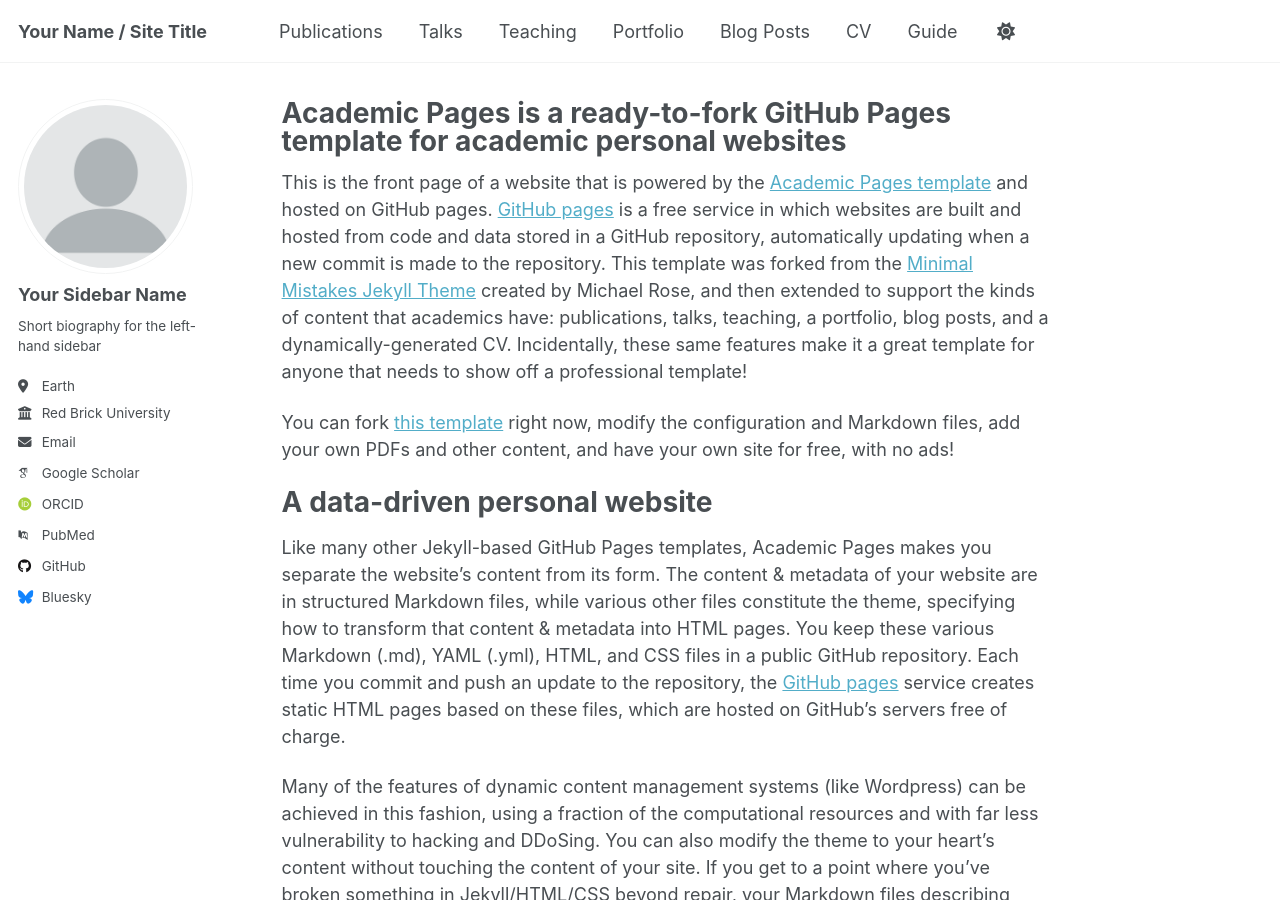
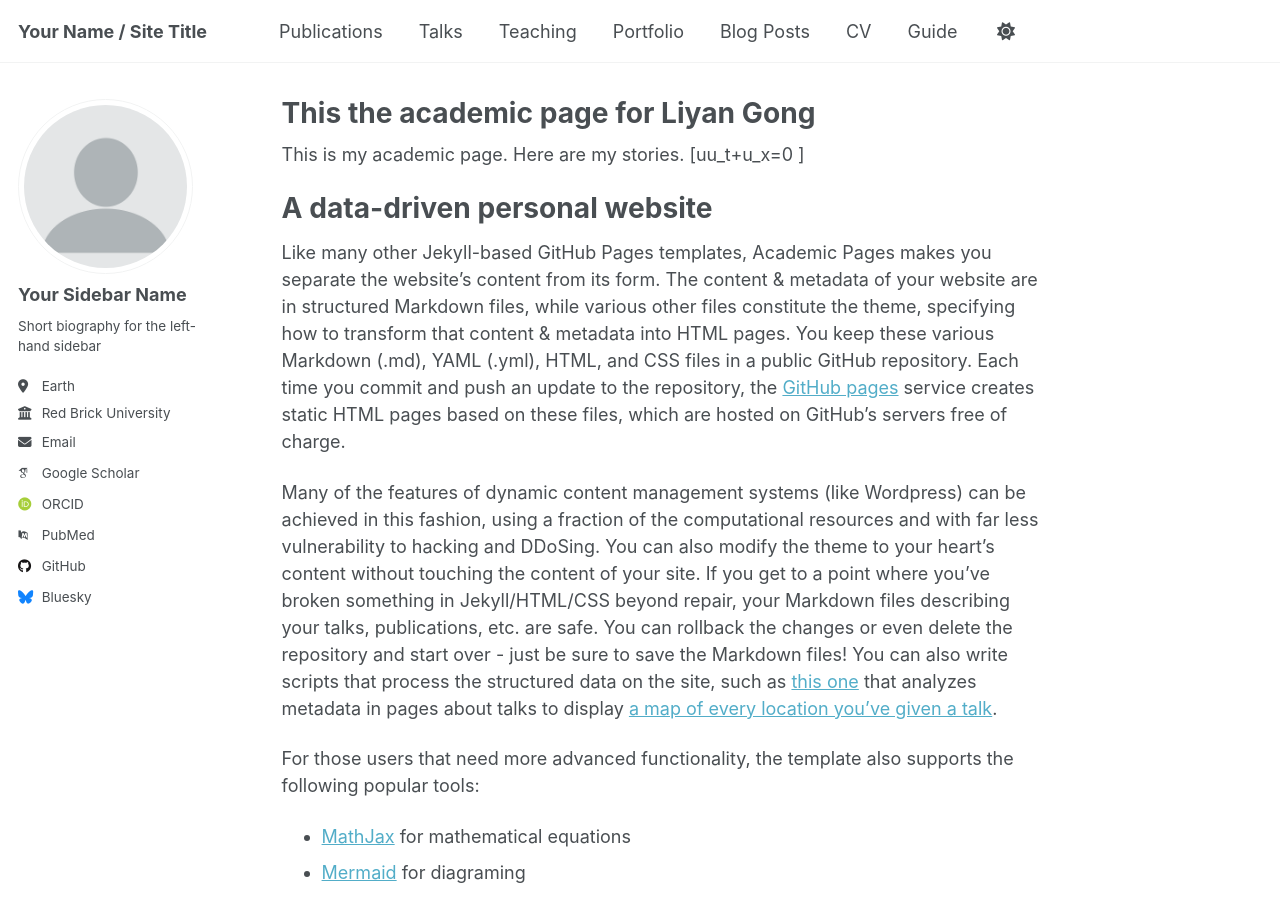
Before and after one commit to lg4147-ops/lg4147-ops.github.io, a Jekyll site: the page built from _pages/about.md, in a window 1280 px wide and 900 px high. Built offline with Jekyll 4.4.1, drawn with Linux system fonts in a browser that asks for light colours; some web fonts are replaced; a script that is not in the unit is left out.

Commit message:
Update about.md

```diff
--- a/_pages/about.md
+++ b/_pages/about.md
@@ -1,15 +1,15 @@
 ---
 permalink: /
-title: "Academic Pages is a ready-to-fork GitHub Pages template for academic personal websites"
+title: "This the academic page for Liyan Gong"
 author_profile: true
 redirect_from:
   - /about/
   - /about.html
 ---
 
-This is the front page of a website that is powered by the [Academic Pages template](https://github.com/academicpages/academicpages.github.io) and hosted on GitHub pages. [GitHub pages](https://pages.github.com) is a free service in which websites are built and hosted from code and data stored in a GitHub repository, automatically updating when a new commit is made to the repository. This template was forked from the [Minimal Mistakes Jekyll Theme](https://mmistakes.github.io/minimal-mistakes/) created by Michael Rose, and then extended to support the kinds of content that academics have: publications, talks, teaching, a portfolio, blog posts, and a dynamically-generated CV. Incidentally, these same features make it a great template for anyone that needs to show off a professional template!
-
- You can fork [this template](https://github.com/academicpages/academicpages.github.io) right now, modify the configuration and Markdown files, add your own PDFs and other content, and have your own site for free, with no ads!
+This is my academic page. Here are my stories.
+\[uu_t+u_x=0
+\]
 
 A data-driven personal website
 ======
```
